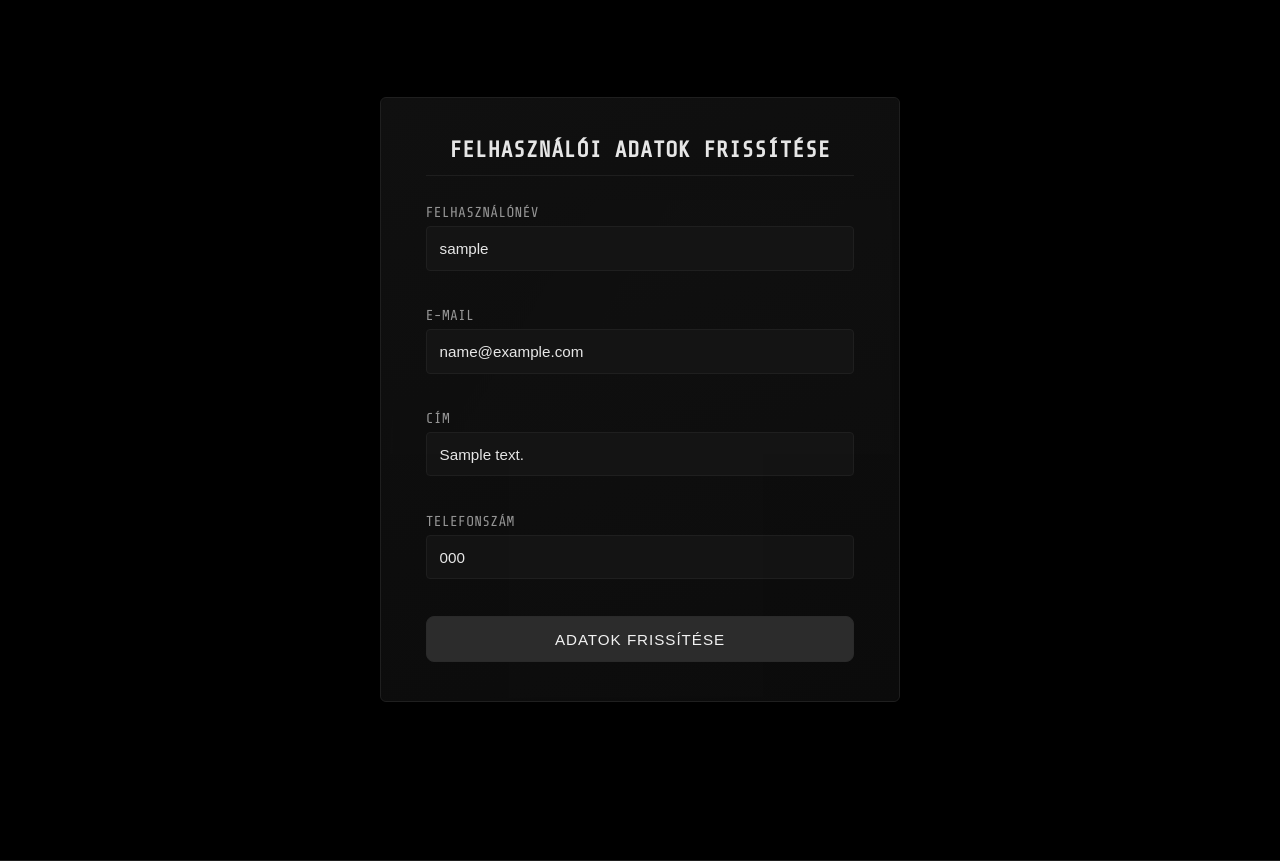
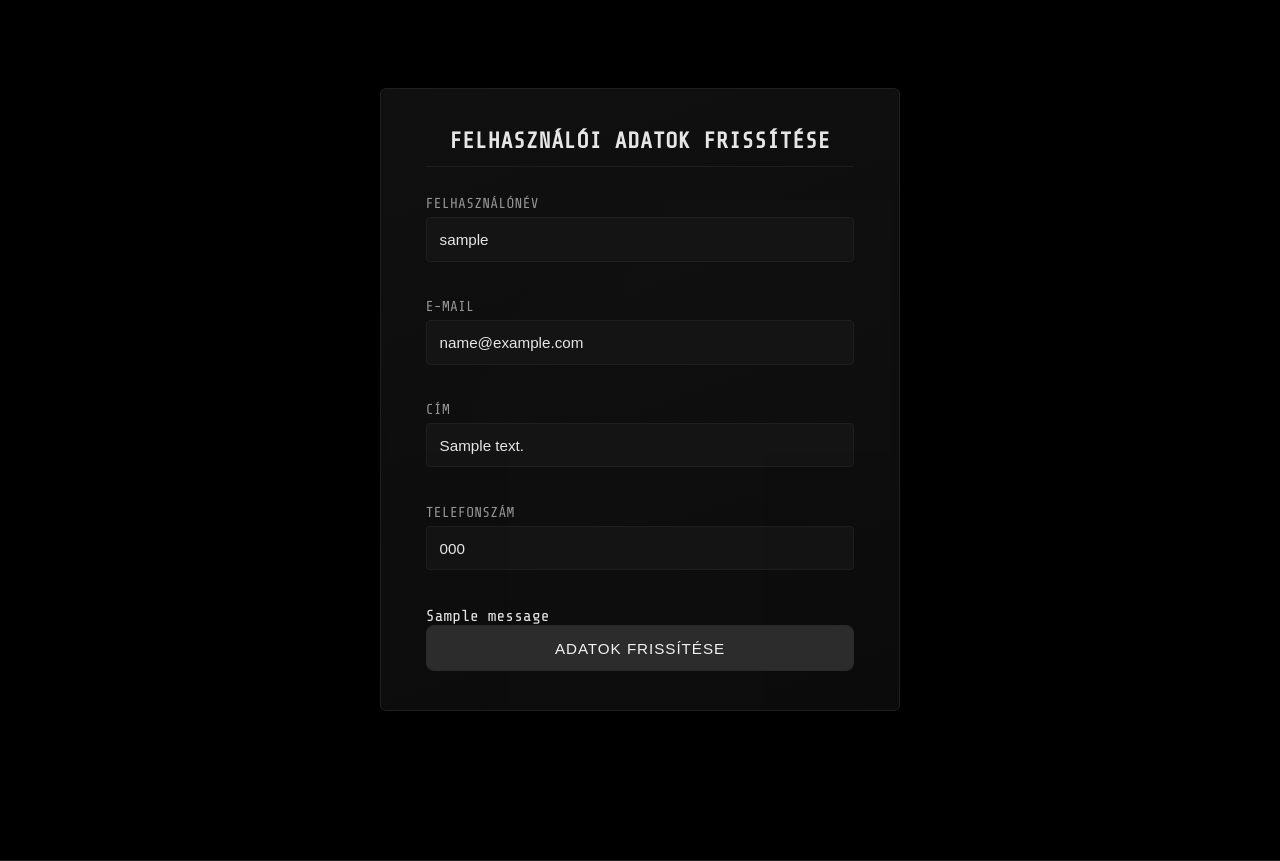
Before and after one commit to mzsl03/ai-powered-webshop, a Django app: page /user_update/ in a window 1280 px wide. Shown: the part 55-916 px from the top of the page. Run offline with Django 5.2, Linux system fonts and the light colour scheme; a user stored in the database is signed in; tables that the repository leaves empty hold one stand-in row (values such as "Sample post"); one stand-in notice (Sample message) is shown.

Commit message:
feat: update new show message of succesfull update

```diff
--- a/core_site/application/templates/update_user.html
+++ b/core_site/application/templates/update_user.html
@@ -36,7 +36,15 @@
                         {{ form.phone_number }}
                         <p class="error">{{ form.phone_number.errors.0 }}</p>
                     </div>
-
+                    {% if messages %}
+                        <div class="messages">
+                            {% for message in messages %}
+                                <div class="alert {{ message.tags }}">
+                                    {{ message }}
+                                </div>
+                            {% endfor %}
+                        </div>
+                    {% endif %}
                     <div class="form-actions">
                         <button class="btn" type="submit">Adatok frissítése</button>
                     </div>
```
